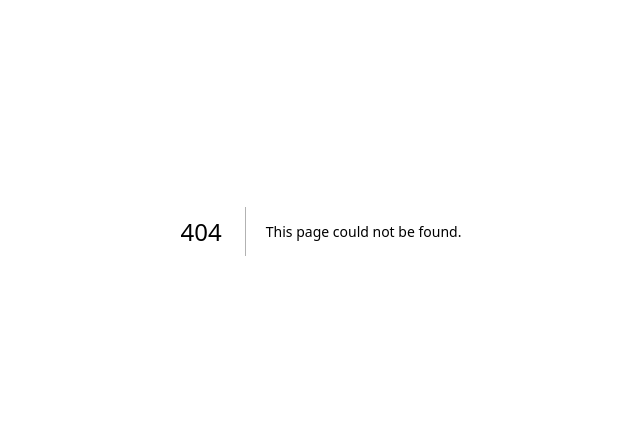
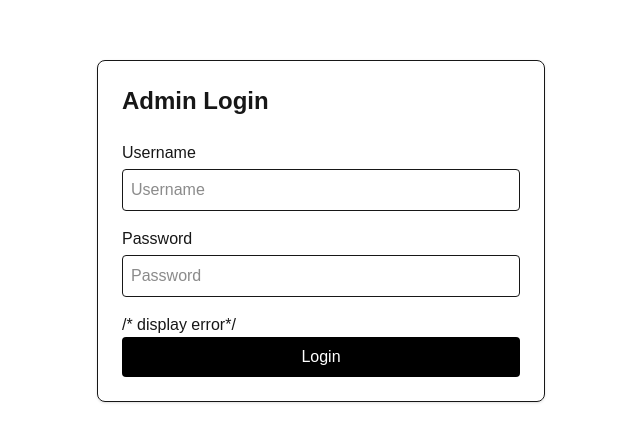
Before and after one commit to SahilShaikh25/Admin-Dashboard, a Next.js app: page /login in a window 1280 px wide. Before the commit this address had no page. Shown: the part 169-610 px from the top of the page, without its empty margins (319-959 px from the left). Built offline with nearby package versions, Linux system fonts and the light colour scheme.

Commit message:
added authentication

```diff
--- /dev/null
+++ b/src/app/login/page.js
@@ -0,0 +1,80 @@
+"use client";
+
+import { useState } from "react";
+import { useRouter } from "next/navigation";
+import { login } from "@/services/authApi";
+
+export default function LoginPage() {
+  const router = useRouter();
+
+  const [username, setUsername] = useState("");
+  const [password, setPassword] = useState("");
+  const [error, setError] = useState("");
+  const [loading, setLoading] = useState(false);
+
+  async function handleLogin(e) {
+    e.preventDefault();
+
+    if (loading) {
+      return;
+    }
+    setError("");
+    setLoading(true);
+
+    try {
+      const response = await login(username, password);
+
+      const token = response.data.accessToken;
+
+      localStorage.setItem("token", token);
+
+      router.push("/");
+    } catch (error) {
+      setError("Invalid username or password");
+    } finally {
+      setLoading(false);
+    }
+  }
+
+  return (
+    <main className="flex min-h-screen items-center justify-center p-6">
+      <div className="w-full max-w-md rounded-lg border p-6 shadow">
+        <h1 className="mb-6 text-2xl font-bold">Admin Login</h1>
+
+        <form onSubmit={handleLogin} className="space-y-4">
+          <div>
+            <label className="mb-1 block">Username</label>
+
+            <input
+              type="text"
+              value={username}
+              onChange={(e) => setUsername(e.target.value)}
+              className="w-full rounded border p-2"
+              placeholder="Username"
+            />
+          </div>
+          <div>
+            <label className="mb-1 block">Password</label>
+
+            <input
+              type="password"
+              value={password}
+              onChange={(e) => setPassword(e.target.value)}
+              className="w-full rounded border p-2"
+              placeholder="Password"
+            />
+          </div>
+          /* display error*/
+          {error && <p className="text-red-600">{error}</p>}
+          <button
+            type="submit"
+            disabled={loading} /* disable button when in loading state */
+            className="w-full rounded bg-black px-4 py-2 text-white disabled:opacity-50"
+          >
+            {loading ? "Logging in..." : "Login"}
+          </button>
+        </form>
+      </div>
+    </main>
+  );
+}
--- a/src/app/page.js
+++ b/src/app/page.js
@@ -7,8 +7,11 @@ import {
   getProductsByCategory,
   searchProducts,
 } from "@/services/productApi";
+import { useRouter } from "next/navigation";
 
 export default function Home() {
+  const router = useRouter();
+
   const [products, setProducts] = useState([]);
   const [page, setPage] = useState(1);
   const [productLimit, setproductLimit] = useState(10);
@@ -20,6 +23,15 @@ export default function Home() {
   const [category, setCategory] = useState("");
   const [sort, setSort] = useState("");
 
+  //  restricting unauth users from accessing dashboard
+  useEffect(() => {
+    const token = localStorage.getItem("token");
+
+    if (!token) {
+      router.push("/login");
+    }
+  }, [router]);
+
   // load categories
   useEffect(() => {
     async function loadCategories() {
@@ -29,6 +41,7 @@ export default function Home() {
     loadCategories();
   }, []);
 
+  // debouncing
   useEffect(() => {
     const timer = setTimeout(() => {
       loadProducts();
@@ -36,6 +49,7 @@ export default function Home() {
     return () => clearTimeout(timer);
   }, [page, productLimit, search, category, sort]); // we want to reload when user changes page or record's size
 
+  // main function that fetches data in dashboard
   async function loadProducts() {
     const skip = (page - 1) * productLimit; // (2 - 1) * 10 = 10 record skip therefore we get page 2
     let response;
@@ -77,7 +91,19 @@ export default function Home() {
 
   return (
     <main className="p-8">
-      <h1 className="mb-6 text-2xl font-bold text-center">Dashboard</h1>
+      <div className="mb-6 flex items-center justify-between">
+        <h1 className="text-2xl font-bold">Dashboard</h1>
+
+        <button
+          onClick={() => {
+            localStorage.removeItem("token");
+            router.push("/login");
+          }}
+          className="rounded border px-4 py-2"
+        >
+          Logout
+        </button>
+      </div>
 
       <div className="flex gap-2 ">
         <input
@@ -121,6 +147,18 @@ export default function Home() {
           <option value="rating">Rating</option>
           <option value="title">Title</option>
         </select>
+
+        {/* <div className="flex justify-end w-full h-10 ">
+          <button
+            onClick={() => {
+              localStorage.removeItem("token");
+              router.push("/login");
+            }}
+            className="rounded border px-4 py-2"
+          >
+            Logout
+          </button>
+        </div> */}
       </div>
 
       <div className="flex justify-end mb-2 px-2">
@@ -150,7 +188,14 @@ export default function Home() {
                   width="60"
                 ></img>
               </td>
-              <td className="border p-3">{product.title}</td>
+              <td className="border p-3">
+                <button
+                  onClick={() => router.push(`/products/${product.id}`)}
+                  className="font-semibold underline"
+                >
+                  {product.title}
+                </button>
+              </td>
               <td className="border p-3">{product.description}</td>
               <td className="border p-3">{product.category}</td>
               <td className="border p-3">{product.price}</td>
--- /dev/null
+++ b/src/app/products/[id]/page.js
@@ -0,0 +1,110 @@
+"use client";
+
+import { useEffect, useState } from "react";
+import { useParams, useRouter } from "next/navigation";
+import { getProductById } from "@/services/productApi";
+
+export default function ProductDetails() {
+  const { id } = useParams();
+  const router = useRouter();
+
+  const [product, setProduct] = useState(null);
+  const [loading, setLoading] = useState(true);
+  const [error, setError] = useState("");
+
+  // check token before displaying product data
+  useEffect(() => {
+    const token = localStorage.getItem("token");
+
+    if (!token) {
+      router.push("/login");
+    }
+  }, [router]);
+
+  useEffect(() => {
+    async function loadProduct() {
+      try {
+        const response = await getProductById(id);
+        setProduct(response.data);
+      } catch (error) {
+        setError("Product not found");
+      } finally {
+        setLoading(false);
+      }
+    }
+
+    if (id) {
+      loadProduct();
+    }
+  }, [id]);
+
+  // dispaly loading buffer
+  if (loading) {
+    return <p className="text-center  p-90 text-3xl ">Loading...</p>;
+  }
+
+  // handling error and not found
+  if (error || !product) {
+    return (
+      <main className="p-8">
+        <h1 className="text-2xl font-bold">Product Not Found</h1>
+
+        <button
+          onClick={() => router.push("/")}
+          className="mt-4 rounded border px-4 py-2"
+        >
+          Back to Products
+        </button>
+      </main>
+    );
+  }
+
+  return (
+    <main className="p-8">
+      <button
+        onClick={() => router.push("/")}
+        className="mb-6 rounded border px-4 py-2"
+      >
+        ← Back
+      </button>
+
+      <div className="grid gap-8 md:grid-cols-2">
+        <div>
+          <img
+            src={product.thumbnail}
+            alt={product.title}
+            className="w-full max-w-md"
+          />
+        </div>
+
+        <div>
+          <h1 className="text-3xl font-bold">{product.title}</h1>
+
+          <p className="mt-2 text-gray-600">{product.description}</p>
+
+          <p className="mt-4 text-2xl font-bold">${product.price}</p>
+
+          <p className="mt-2">Category: {product.category}</p>
+
+          <p className="mt-2">Rating: {product.rating}</p>
+
+          <p className="mt-2">Stock: {product.stock}</p>
+
+          <h2 className="mt-8 text-xl font-bold">Reviews</h2>
+
+          <div className="mt-4 space-y-4">
+            {product.reviews?.map((review, index) => (
+              <div key={index} className="rounded border p-4">
+                <p className="font-semibold">{review.reviewerName}</p>
+
+                <p>Rating: {review.rating}/5</p>
+
+                <p className="mt-1">{review.comment}</p>
+              </div>
+            ))}
+          </div>
+        </div>
+      </div>
+    </main>
+  );
+}
--- /dev/null
+++ b/src/services/authApi.js
@@ -0,0 +1,8 @@
+import api from "./axios";
+
+export function login(username, password) {
+  return api.post("/auth/login", {
+    username,
+    password,
+  });
+}
--- a/src/services/axios.js
+++ b/src/services/axios.js
@@ -4,4 +4,14 @@ const api = axios.create({
   baseURL: "https://dummyjson.com",
 });
 
+api.interceptors.request.use((config) => {
+  const token = localStorage.getItem("token");
+
+  if (token) {
+    config.headers.Authorization = `Bearer ${token}`;
+  }
+
+  return config;
+});
+
 export default api;
--- a/src/services/productApi.js
+++ b/src/services/productApi.js
@@ -40,3 +40,7 @@ export function getProductsByCategory(category, limit, skip, sortBy, order) {
     },
   });
 }
+
+export function getProductById(id) {
+  return api.get(`/products/${id}`);
+}
```
